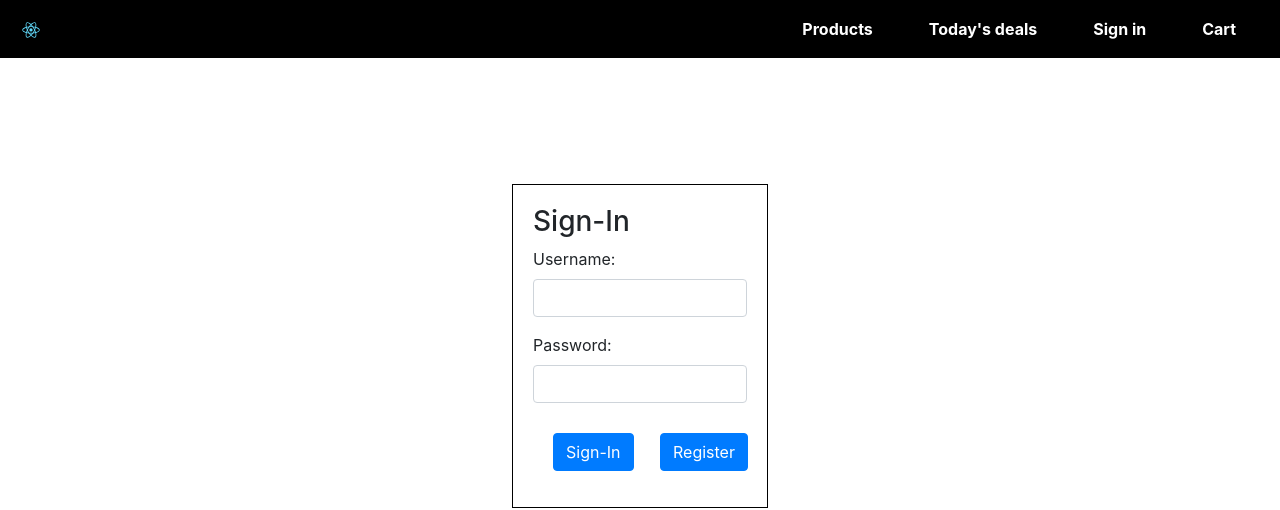
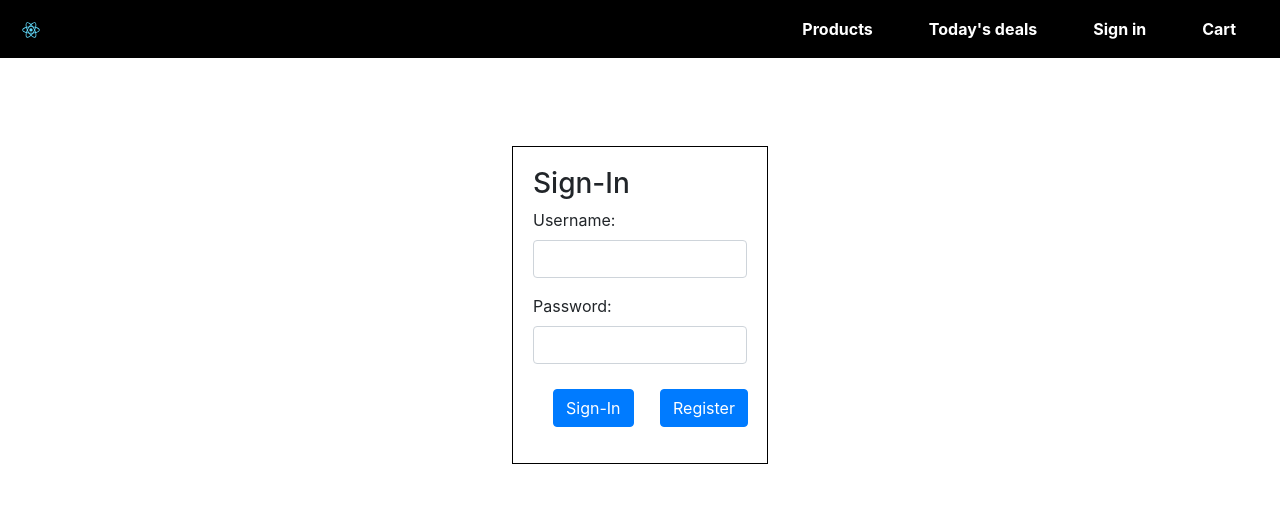
Before and after one commit to saipavani68/Ecommerce-App, a React (Create React App) app: page /signIn in a window 1280 px wide. Shown: the top 510 px of the page. Built offline with nearby package versions, Linux system fonts and the light colour scheme.

Commit message:
styled register component

```diff
--- a/src/components/form.css
+++ b/src/components/form.css
@@ -1,7 +1,7 @@
-.sign-in-container{
+.form-container{
     margin-left: auto;
     margin-right: auto;
-    margin-top: 8%;
+    margin-top: 5%;
     border: 1px solid black;
     width: 20%;
     padding: 20px;
@@ -9,7 +9,7 @@
 
 .form-controls {
     display: flex;
-    margin-top: 30px;
+    margin-top: 25px;
 }
 
 .form-controls > .form-group {
--- a/src/components/registration.js
+++ b/src/components/registration.js
@@ -66,7 +66,7 @@ export default class Registration extends Component {
 
     render() {
         return (
-            <div>
+            <div className="form-container">
                 <h3>Create your account</h3>
                 <form onSubmit={this.onSubmit}>
                     <div className="form-group">
--- a/src/components/sign-in.js
+++ b/src/components/sign-in.js
@@ -55,7 +55,7 @@ export default class SignIn extends Component {
 
     render() {
         return (
-            <div className="sign-in-container">
+            <div className="form-container">
                 <h3>Sign-In</h3>
                 <form onSubmit={ this.onSubmit }>
                     <div className="form-group">
```
Also changed, not shown: 1 other file (tests, documents, lock files or other folders).
